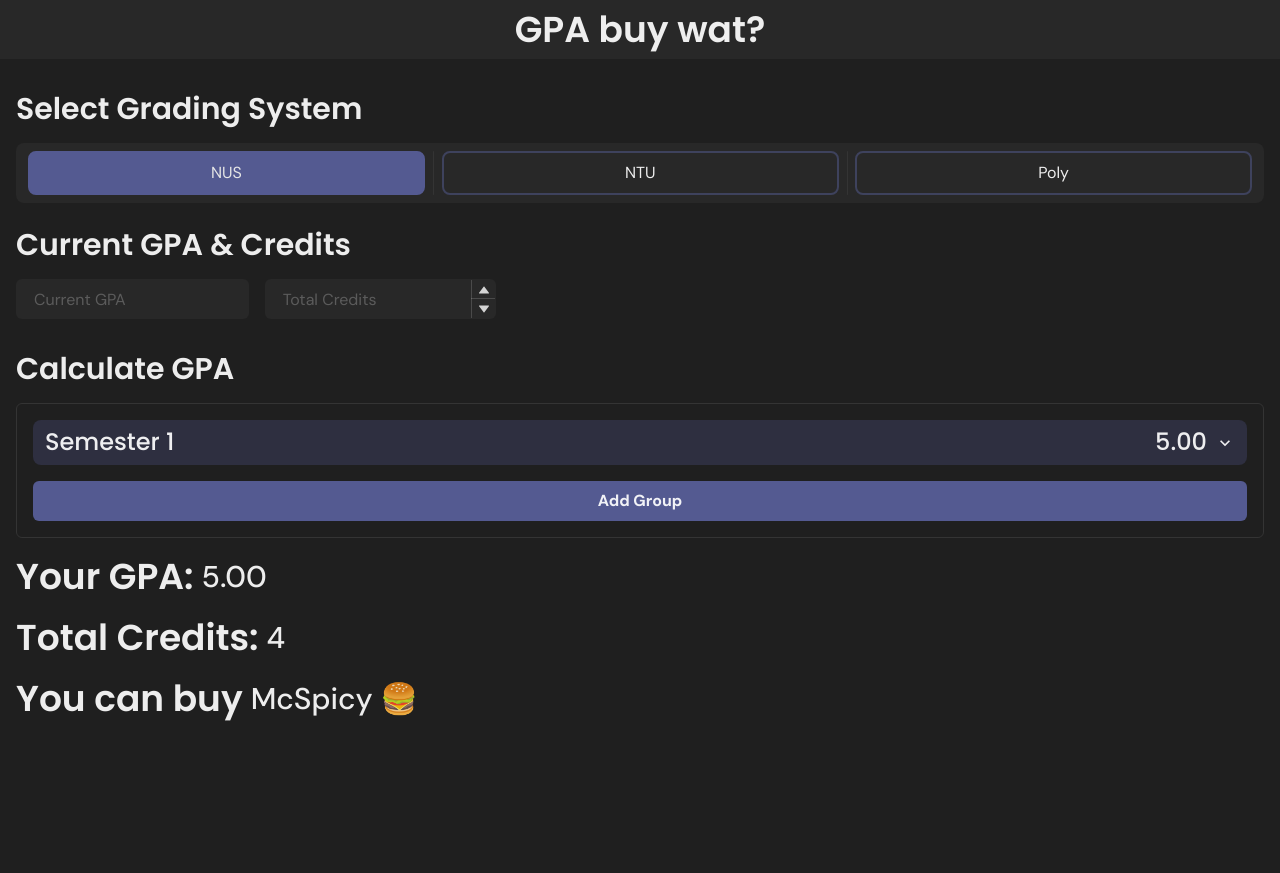
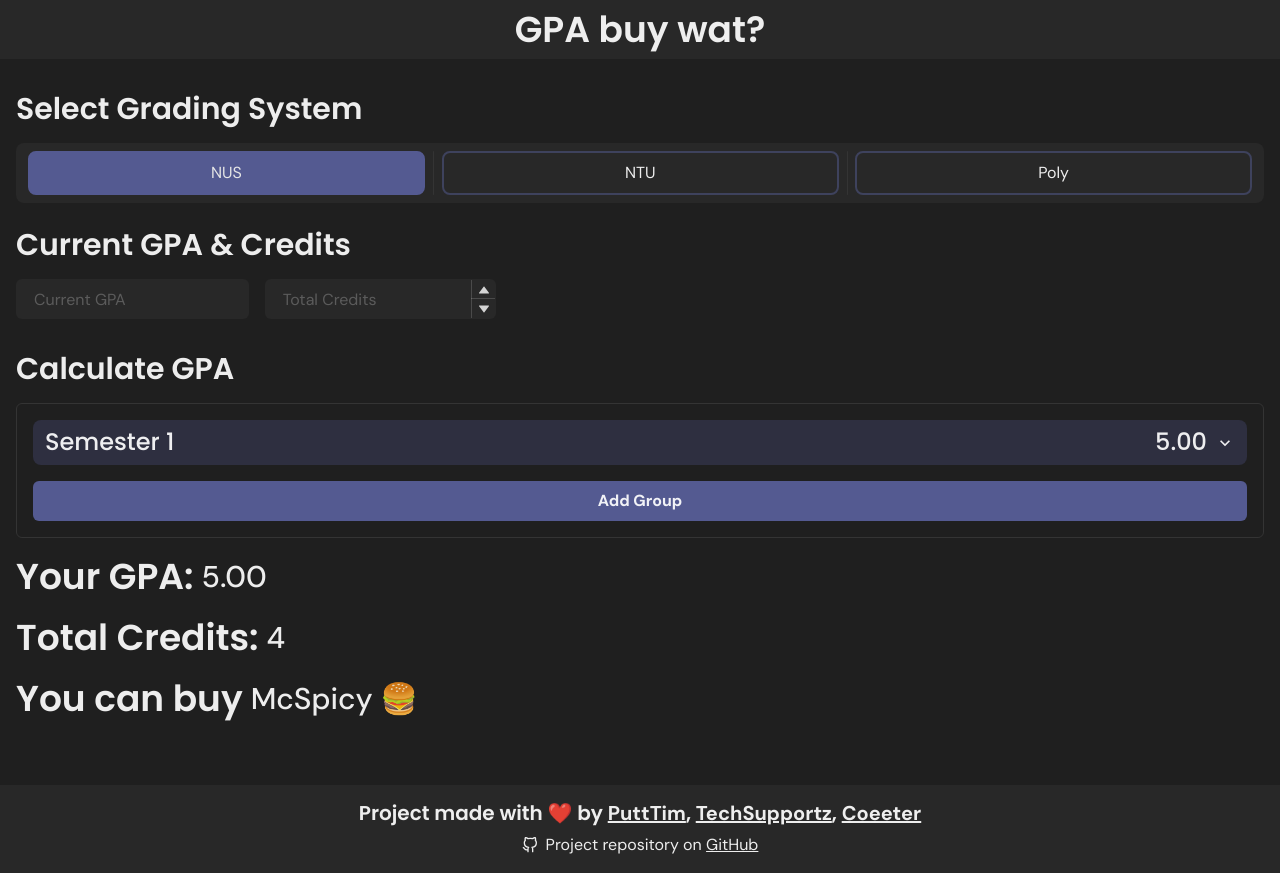
Before and after one commit to PuttTim/gpa-buy-wat, a React (Vite) app: page / in a window 1280 px wide. Before the commit the page ends 800 px from the top, so only its background shows below. Built offline with nearby package versions, Linux system fonts and the light colour scheme.

Commit message:
✨ Added Footer

```diff
--- a/src/App.tsx
+++ b/src/App.tsx
@@ -1,8 +1,9 @@
 import React from "react"
-import { Box, Center, Heading } from "@chakra-ui/react"
+import { Box, Center, Heading, Text } from "@chakra-ui/react"
 import { Route, Routes } from "react-router-dom"
 import Calculator from "./pages/Calculator"
 import ReactGA from "react-ga4"
+import Footer from "./components/Footer"
 
 const App = () => {
     ReactGA.initialize("G-YDGEVRERT0")
@@ -12,18 +13,19 @@ const App = () => {
     })
 
     return (
-        <>
-            <Box bg="customGrey.500" w="auto" p="8px" mb="24px">
+        <Box>
+            <Box bg="customGrey.500" minH="5vh" w="auto" p="8px" mb="24px">
                 <Center>
                     <Heading>GPA buy wat?</Heading>
                 </Center>
             </Box>
-            <Box maxW="1400px" m="auto" px="16px" mb="64px">
+            <Box maxW="1400px" minH="75vh" m="auto" px="16px" mb="64px">
                 <Routes>
                     <Route path="/" element={<Calculator />} />
                 </Routes>
             </Box>
-        </>
+            <Footer />
+        </Box>
     )
 }
 
--- /dev/null
+++ b/src/components/Footer.tsx
@@ -0,0 +1,106 @@
+import {
+    Box,
+    Center,
+    Heading,
+    HStack,
+    Icon,
+    IconButton,
+    Text,
+    Tooltip,
+    VStack,
+} from "@chakra-ui/react"
+import React from "react"
+import { GitHub } from "react-feather"
+
+const Footer = () => {
+    return (
+        <Box
+            h="100%"
+            minH="10vh"
+            position="sticky"
+            bgColor="customGrey.500"
+            w="100%"
+            px={8}
+            py={4}>
+            <VStack>
+                <Heading
+                    textAlign="center"
+                    size={{
+                        base: "sm",
+                        md: "md",
+                    }}>
+                    <span>
+                        <Tooltip label="Project was originally made for NUS Hackers' Hack&Roll 2023!">
+                            <Heading
+                                size={{
+                                    base: "sm",
+                                    md: "md",
+                                }}
+                                display="inline-block"
+                                textDecoration="dotted">
+                                Project
+                            </Heading>
+                        </Tooltip>
+                    </span>{" "}
+                    made with ❤️ by{" "}
+                    <span>
+                        <a href="https://github.com/PuttTim" target="_blank">
+                            <Text
+                                display="inline-block"
+                                textDecoration="underline">
+                                PuttTim
+                            </Text>
+                        </a>
+                    </span>
+                    {", "}
+                    <span>
+                        <a
+                            href="https://github.com/TechSupportz"
+                            target="_blank">
+                            <Text
+                                display="inline-block"
+                                textDecoration="underline">
+                                TechSupportz
+                            </Text>
+                        </a>
+                    </span>
+                    {", "}
+                    <span>
+                        <a href="https://github.com/Coeeter/" target="_blank">
+                            <Text
+                                display="inline-block"
+                                textDecoration="underline">
+                                Coeeter
+                            </Text>
+                        </a>
+                    </span>
+                </Heading>
+                <a
+                    href="https://github.com/PuttTim/gpa-buy-wat"
+                    target="_blank">
+                    <HStack>
+                        <Icon>
+                            <GitHub />
+                        </Icon>
+                        <Text
+                            fontSize={{
+                                base: "sm",
+                                md: "md",
+                            }}>
+                            Project repository on{" "}
+                            <span>
+                                <Text
+                                    display="inline-block"
+                                    textDecoration="underline">
+                                    GitHub
+                                </Text>
+                            </span>
+                        </Text>
+                    </HStack>
+                </a>
+            </VStack>
+        </Box>
+    )
+}
+
+export default Footer
```
